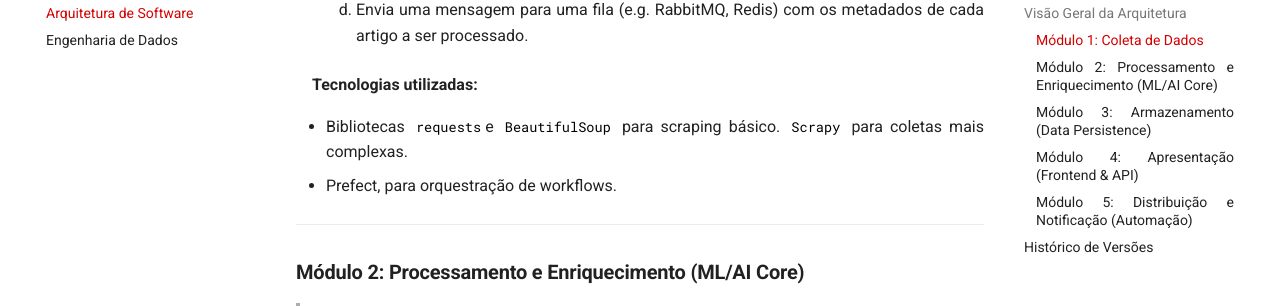
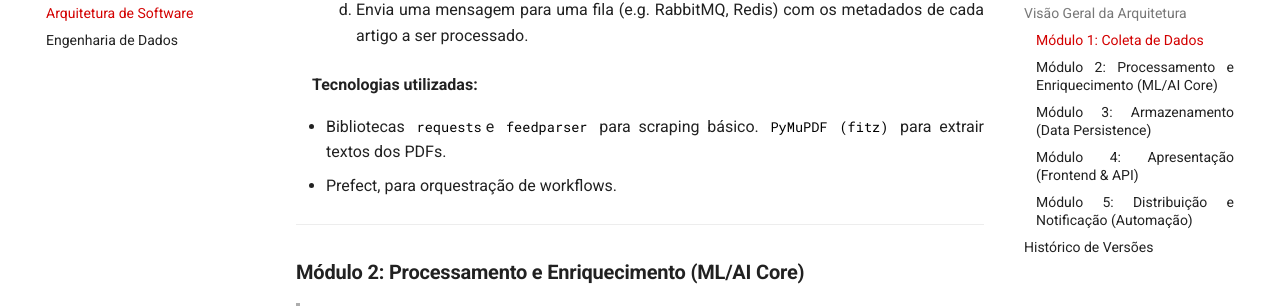
Before and after one commit to unb-Sistemas-de-Machine-learning/scinewsAI-docs, an MkDocs documentation site: the page built from docs/architecture.md, in a window 1280 px wide and 900 px high, scrolled down 1130 px. Shown: the part 143-449 px from the top of the window. Built offline with MkDocs 1.6.1 and Material for MkDocs 9.7.7, drawn with Linux system fonts in a browser that asks for light colours; comment, search, counter and statistics services are not loaded; the version menu is left out.

Commit message:
fix: changing parsers on architecture section

```diff
--- a/docs/architecture.md
+++ b/docs/architecture.md
@@ -29,7 +29,7 @@ A arquitetura será orientada a eventos e desacoplada, com o objetivo de promove
 
 **Tecnologias utilizadas:**
 
-- Bibliotecas `requests`e `BeautifulSoup` para scraping básico. `Scrapy` para coletas mais complexas.
+- Bibliotecas `requests`e `feedparser` para scraping básico. `PyMuPDF (fitz)` para extrair textos dos PDFs.
 - Prefect, para orquestração de workflows.
 
 ---
```
